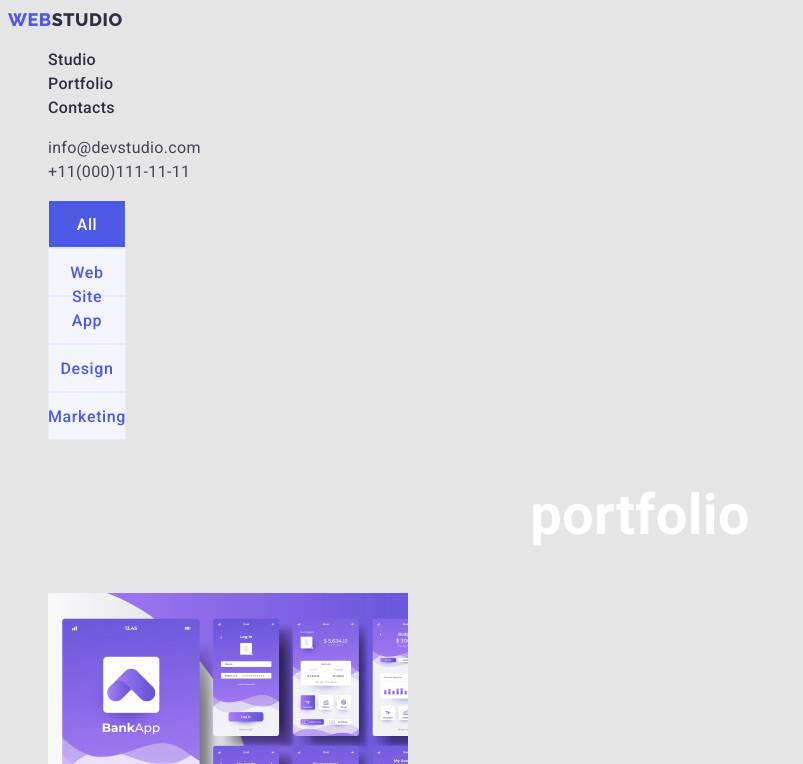
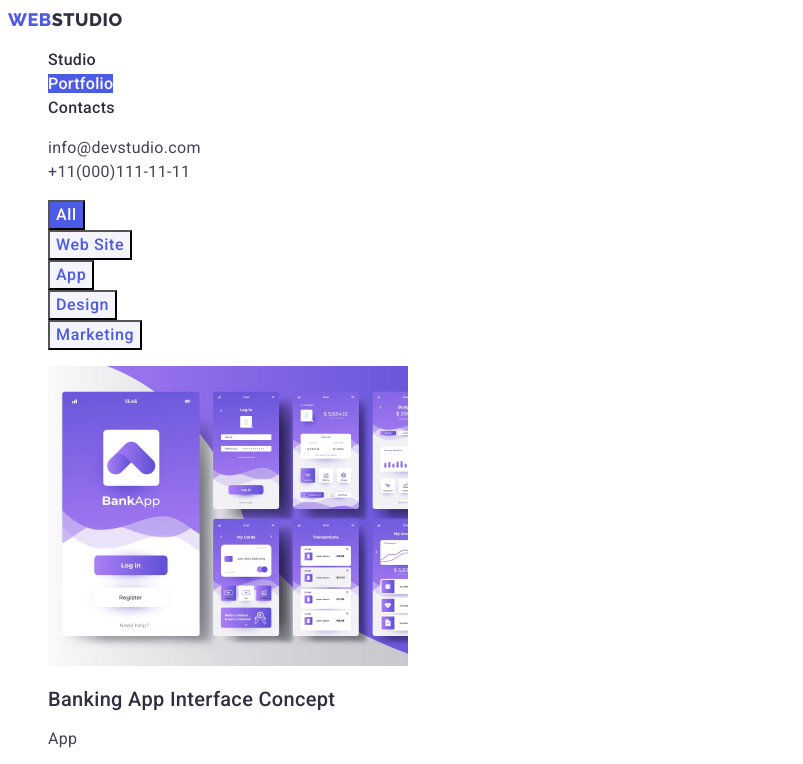
Before and after one commit to DanyilUA/goit-markup-hw-02, a plain HTML site: page portfolio.html in a window 1280 px wide. Both pictures are taken after a click on the button "All". Shown: the top 764 px of the page, without its empty margins (0-803 px from the left). Drawn offline with Linux system fonts and the light colour scheme.

Commit message:
correct: h3, logo, colors, bg

```diff
--- a/css/style.css
+++ b/css/style.css
@@ -2,9 +2,15 @@
 :root {
     --text-color: #434455;
     --title-text-color: #2E2F42;
+    --text-footer-color: #E7E9FC;
     --btn-color: #4D5AE5;
-    --primary-bg-color:  #E5E5E5;
+    --btn-text-color: #4D5AE5;
+    --btn-text-secondary-color: #FFFFFF;
+    --primary-bg-color: #FFFFFF;
     --bg-color-image: #FFFFFF;
+    --btn-bg-color: #F4F4FD;
+    --bg-color-section: #F4F4FD;
+    --bg-zagolowok: #2E2F42;
 }
 /* ============body */
 body {
@@ -28,11 +34,12 @@ font-size: 18px;
 line-height: 1.33;
 align-items: center;
 letter-spacing: 0.03em;
-color: var(--title-text-color);
 text-decoration: none;
+color: var(--btn-color);
+
 }
-.header-logo-web {
-color: #4D5AE5;
+.header-logo-studio {
+color:var(--title-text-color);
 }
 /* ==================navigation */
 .header-link {
@@ -43,7 +50,11 @@ color: var(--title-text-color);
 }
 .header-link:focus,
 .header-link:hover {
-    color: #4D5AE5;
+color: var(--btn-color);
+}
+.header-nav .current {
+    background-color: var(--btn-color);
+    color: var(--btn-text-secondary-color);
 }
 /* =====================adres */
 .address-link {
@@ -56,46 +67,60 @@ color: var(--text-color);
 .address-link:focus {
 color: var(--btn-color);
 }
+/* ==============ZAGOLOWOK  */
+.zagolowok {
+    background-color: var(--bg-zagolowok);
+}
 /* =================knopki */
-.hero-btn {
-display: flex;
-justify-content: center;
-padding: 12px 24px;
-width: 78px;
-height: 48px;
-background: #F4F4FD;
-border: 1px solid #E7E9FC;
-order: 2;
-}
 .hero-btn {
 font-family: 'Roboto', sans-serif;
 font-weight: 500;
 font-size: 16px;
 line-height: 1.5;
-text-align: center;
 letter-spacing: 0.04em;
 color: var(--btn-color);
+background: var(--btn-bg-color);
 cursor: pointer;
 }
-.btn:hover,
-.btn:focus {
+.hero-btn:hover,
+.hero-btn:focus {
 background: var(--btn-color);
-color: #FFFFFF;
+color: var(--btn-text-secondary-color);
 }
 /* ======================ZAGOLOWOKi */
-.hero-title {
+.main-title {
 font-weight: 700;
 font-size: 56px;
 line-height: 1.07;
 text-align: center;
-color: #FFFFFF;
+color: var(--bg-color-image);
 }
 .gallery-team {
+font-weight: 700;
 font-size: 36px;
 line-height: 1.1;
 text-transform: capitalize;
 }
+.gallery-team-member {
+font-weight: 500;
+font-size: 20px;
+line-height: 1.2;
+color: var(--title-text-color);
+}
 /* ================KARTINKI */
+.hero-title {
+position: absolute;
+   white-space: nowrap;
+   width: 1px;
+   height: 1px;
+   overflow: hidden;
+   border: 0;
+   padding: 0;
+   clip: rect(0 0 0 0);
+   clip-path: inset(50%);
+   margin: -1px;
+}
+
 .hero-title-description {
 font-weight: 500;
 font-size: 20px;
@@ -107,9 +132,12 @@ font-size: 16px;
 line-height: 1.5;
 color: var(--text-color);
 }
+.gallery {
+    background-color:var(--bg-color-section);
+}
 /* ===================foooooooter */
 .footer-text {
 font-size: 16px;
 line-height: 1.5;
-color: #E7E9FC;
+color:var(--text-footer-color);
 }
--- a/portfolio.html
+++ b/portfolio.html
@@ -14,14 +14,14 @@
     <!--   ======================== LOGO -->
     <header class="header">
         <nav class="header-nav">
-        <a class="header-logo" href="./portfolio.html"><span class="header-logo-web">WEB</span>STUDIO</a>
+        <a class="header-logo" href="./portfolio.html">WEB<span class="header-logo-studio">STUDIO</span></a>
         <!--  ==========================NAWIGATION -->
         <ul class="header-list list">
             <li class="header-item">
                 <a class="header-link link" href="./index.html">Studio</a>
             </li>
             <li class="header-item">
-                <a class="header-link link" href="./portfolio.html">Portfolio</a>
+                <a class="header-link link current" href="./portfolio.html">Portfolio</a>
             </li>
             <li class="header-item">
                 <a class="header-link link" href="">Contacts</a>
@@ -61,7 +61,7 @@
                         <button type="button" class="hero-btn btn">Marketing</button>
                     </li>
                 </ul>
-            <h1 class="hero-title">portfolio</h1>
+            <h1 class="hero-title">PORFOLIO</h1>
             <!-- ====================================KARTINKI -->
             <ul class="hero-list list">
                 <li class="hero-item">
@@ -114,7 +114,7 @@
         </main>
         <!-- =========================FOOOOOOOOTER -->
         <footer class="footer">
-        <a class="header-logo" href="./portfolio.html"><span class="header-logo-web">WEB</span>STUDIO</a>
+        <a class="header-logo" href="./portfolio.html">WEB<span class="header-logo-studio">STUDIO</span></a>
         <p class="footer-text">
             Increase the flow of customers <br> and sales for your business with digital <br> marketing & growth solutions.
         </p>
```
Also changed, not shown: index.html (+12 -12 lines).
